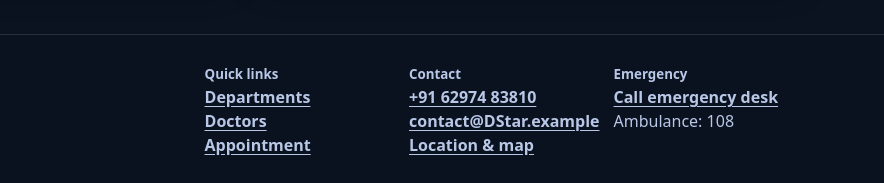
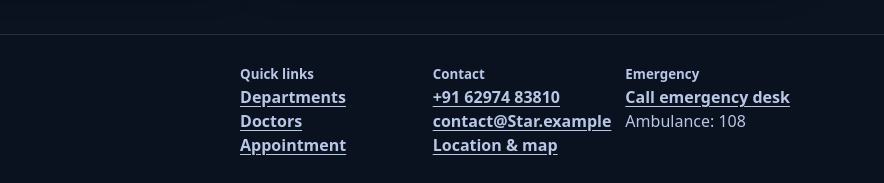
Before and after one commit to jayshreemaddu-eng/Star_hospital, a plain HTML site: page index.html in a window 1280 px wide. Shown: the part 1323-1506 px from the top of the page, 396-1280 px from the left. Drawn offline with Linux system fonts and the light colour scheme.

Commit message:
Update index.html

```diff
--- a/index.html
+++ b/index.html
@@ -163,7 +163,7 @@
           <div>
             <small><strong>Contact</strong></small><br />
             <a href="tel:+916297483810">+91 62974 83810</a><br />
-            <a href="mailto:contact@kasvi.example">contact@DStar.example</a><br />
+            <a href="mailto:contact@kasvi.example">contact@Star.example</a><br />
             <a href="contact.html">Location &amp; map</a>
           </div>
           <div>
```
